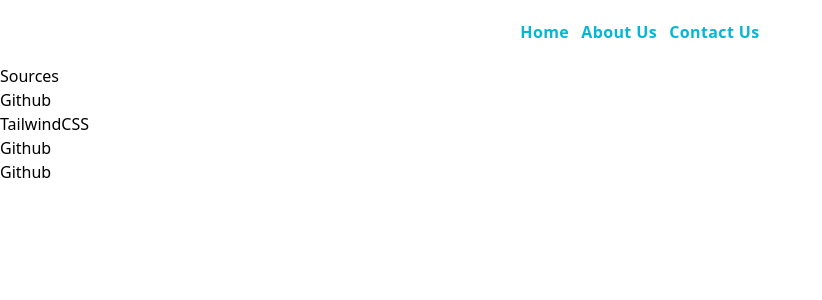
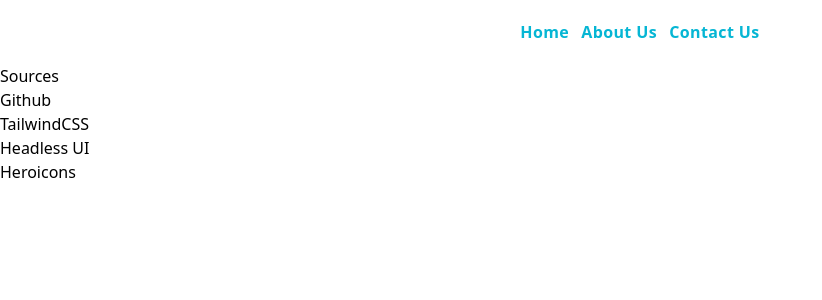
Before and after one commit to Basic-Funda-Developer/tail-comp, a Next.js app: page / in a window 1280 px wide. Shown: the top 300 px of the page, without its empty margins (0-822 px from the left). Built offline with nearby package versions, Linux system fonts and the light colour scheme.

Commit message:
Link changes
This change includes the link changes and the sources we used in this website

```diff
--- a/components/Footer.js
+++ b/components/Footer.js
@@ -8,8 +8,8 @@ const Footer = () => {
         <h4>Sources</h4>
         <Link href="https://github.com/basic-funda-developer/tail-comp">Github</Link>
         <Link href="https://tailwindcss.com">TailwindCSS</Link>
-        <Link href="https://github.com/basic-funda-developer/tail-comp">Github</Link>
-        <Link href="https://github.com/basic-funda-developer/tail-comp" target>Github</Link>
+        <Link href="https://headlessui.com">Headless UI</Link>
+        <Link href="https://heroicons.com">Heroicons</Link>
       </div>
 
 
```
